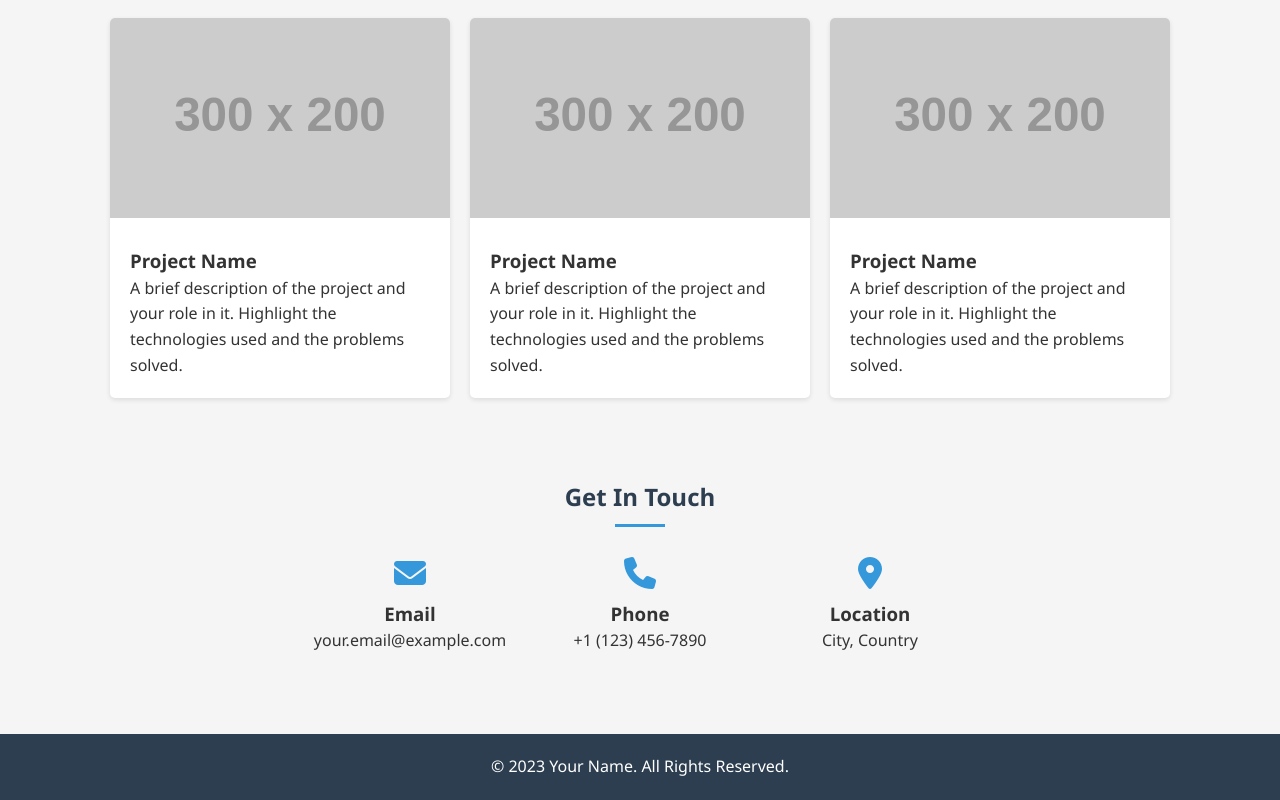
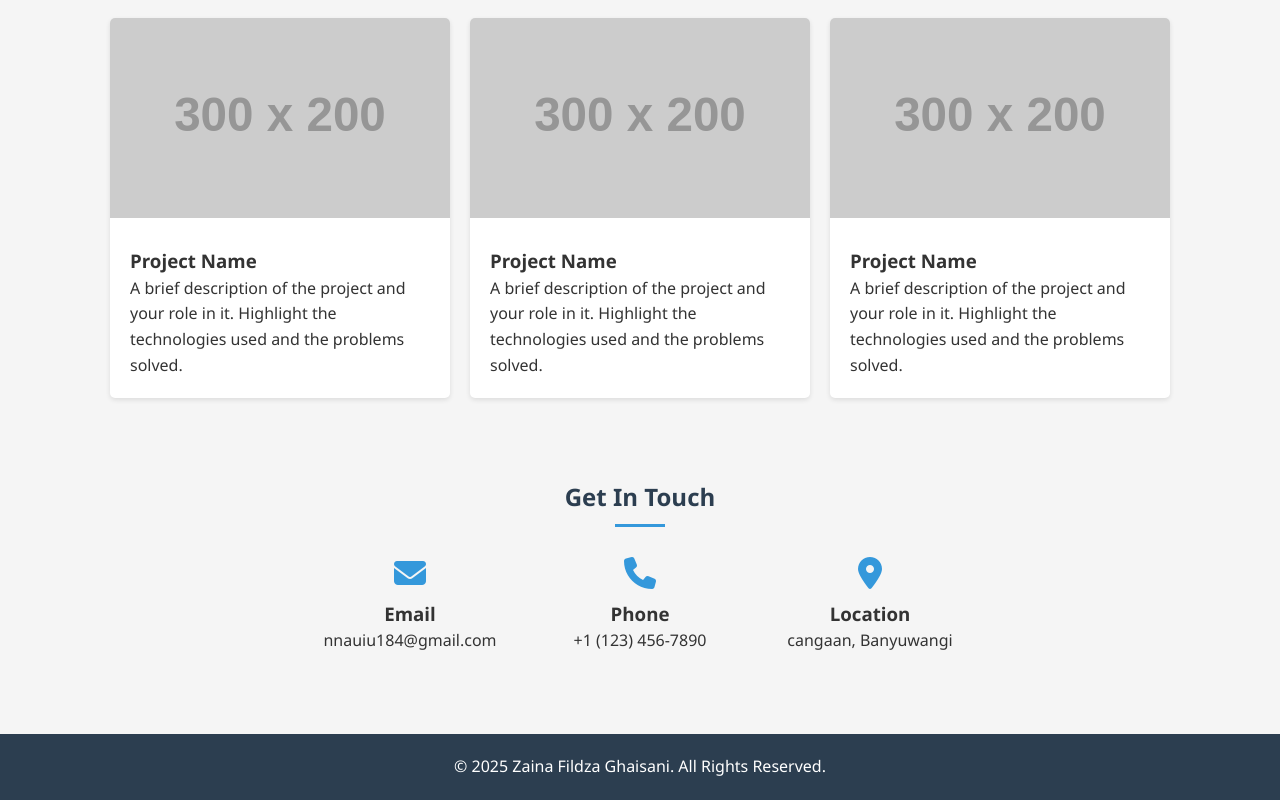
Before and after one commit to sayaamirul/sfh, a plain HTML site: page index.html in a window 1280 px wide. Shown: the part 1040-1840 px from the top of the page. Drawn offline with Linux system fonts and the light colour scheme; placeholder pictures from the web are drawn by us.

Commit message:
feat/footer name, account

```diff
--- a/index.html
+++ b/index.html
@@ -273,7 +273,7 @@
           <div class="contact-item">
             <i class="fas fa-envelope contact-icon"></i>
             <h3>Email</h3>
-            <p>your.email@example.com</p>
+            <p>nnauiu184@gmail.com</p>
           </div>
           <div class="contact-item">
             <i class="fas fa-phone contact-icon"></i>
@@ -283,7 +283,7 @@
           <div class="contact-item">
             <i class="fas fa-map-marker-alt contact-icon"></i>
             <h3>Location</h3>
-            <p>City, Country</p>
+            <p>cangaan, Banyuwangi</p>
           </div>
         </div>
       </div>
@@ -291,7 +291,7 @@
 
     <footer>
       <div class="container">
-        <p>&copy; 2023 Your Name. All Rights Reserved.</p>
+        <p>&copy; 2025 Zaina Fildza Ghaisani. All Rights Reserved.</p>
       </div>
     </footer>
   </body>
```
